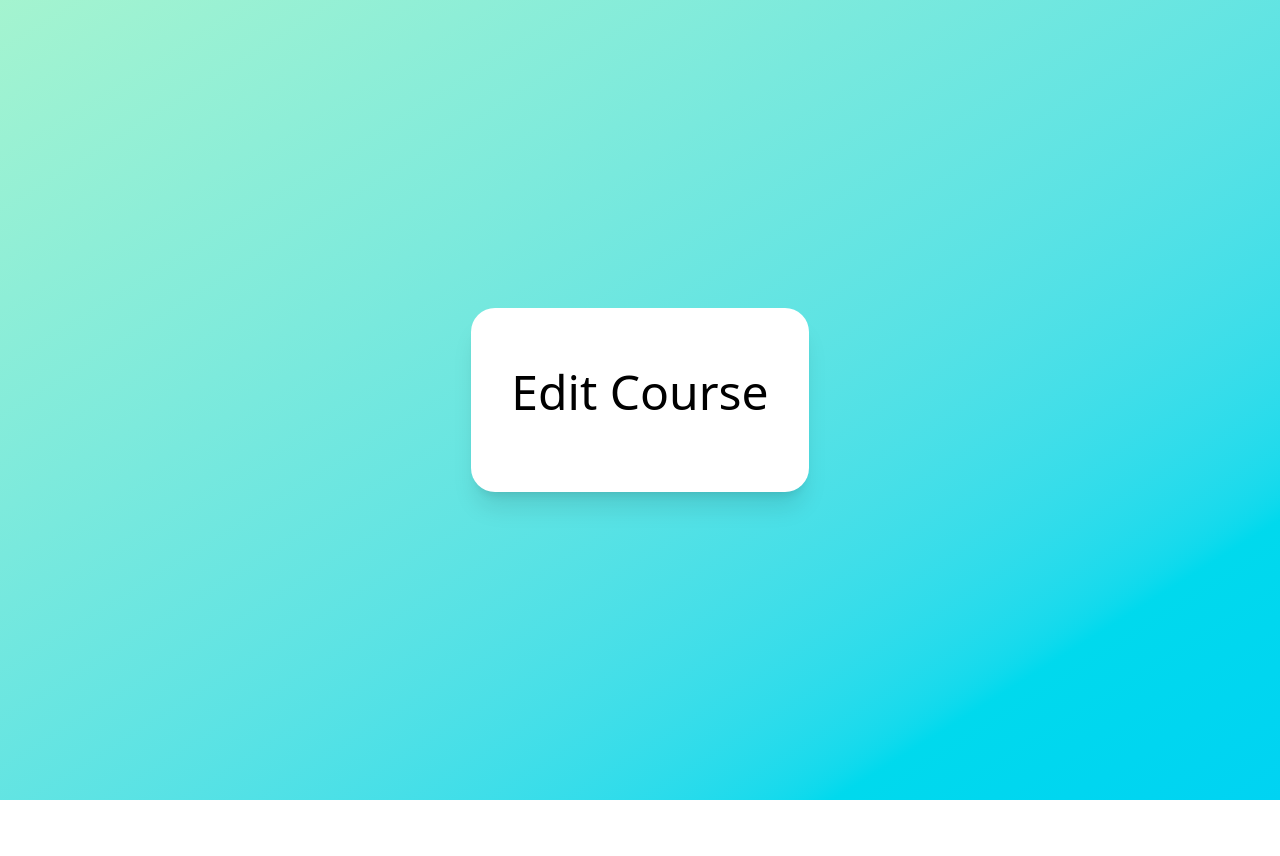
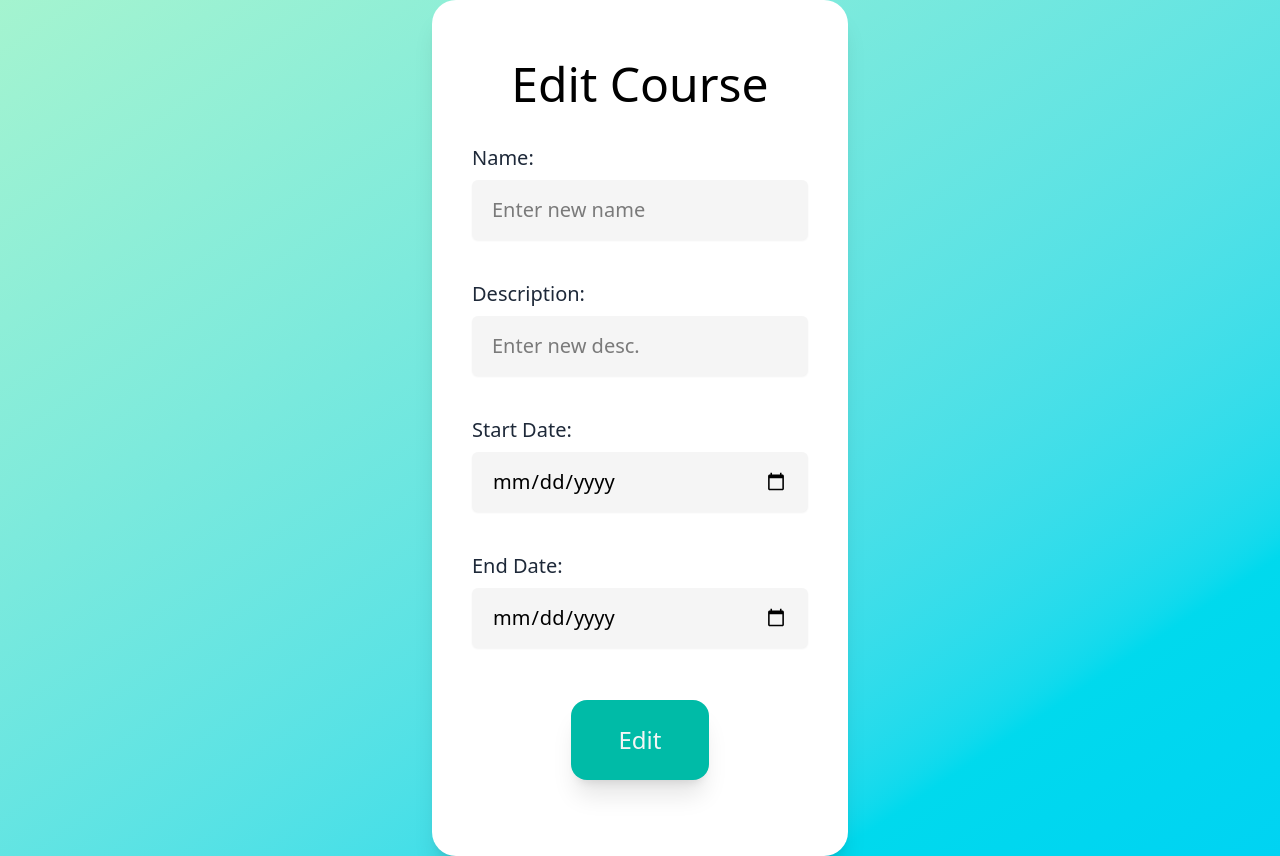
Before and after one commit to matheusbarney/Coursephere-Front-End, a React (Vite) app: page /course/1/edit in a window 1280 px wide. Before the commit the page ends 800 px from the top, so only its background shows below. Built offline with nearby package versions, Linux system fonts and the light colour scheme; sample sign-in values are in the browser's storage.

Commit message:
feat: Course Edit Form
"Course Edit" page now has the initial Zod authenticated setup for editing course data.
Further measures like a start-end date check and the ability to leave inputs blank will be necessary too.

```diff
--- a/src/app/atoms/Input.tsx
+++ b/src/app/atoms/Input.tsx
@@ -2,7 +2,7 @@ import React from "react";
 
 interface InputProps {
     name?: string;
-    type?: "text" | "password" | "checkbox";
+    type?: "text" | "password" | "checkbox" | "date";
     placeholder?: string;
     register;
 }
--- a/src/app/molecules/FormField.tsx
+++ b/src/app/molecules/FormField.tsx
@@ -8,7 +8,7 @@ interface FormFieldProps {
   name: string;
   label: string;
   placeholder?: string;
-  type?: "text" | "password" | "checkbox";
+  type?: "text" | "password" | "checkbox" | "date";
 }
 
 export function FormField({
--- a/src/app/pages/Course/CourseDetails/CourseDetails.tsx
+++ b/src/app/pages/Course/CourseDetails/CourseDetails.tsx
@@ -16,7 +16,7 @@ function CourseDetails() {
           const data = await courseService.getById(courseId);
           setCourse(data);
         } catch (error) {
-          console.error('Error loading', error);
+          console.error('Error loading course', error);
         }
       };
       loadCourses();
--- a/src/app/pages/Course/CourseEdit/CourseEdit.tsx
+++ b/src/app/pages/Course/CourseEdit/CourseEdit.tsx
@@ -1,10 +1,60 @@
+import { Form } from '../../../organisms/Form';
+import { FormField } from '../../../molecules/FormField';
+import Button from '../../../atoms/Button';
+import{ useParams, useNavigate } from 'react-router-dom';
+import {SubmitHandler, useForm } from 'react-hook-form';
+import { z } from 'zod';
+import { zodResolver } from '@hookform/resolvers/zod';
+import { courseService } from '../../../../services/courseService'
+
+const schema = z.object({
+  name: z.string(),
+  description: z.string(),
+  start_date: z.iso.date(),
+  end_date: z.iso.date()
+});
+
+type FormFields = z.infer<typeof schema>;
+
 function CourseEdit() {
+  const { courseId } = useParams();
+  const navigate = useNavigate();
+
+  const {
+    register, handleSubmit, setError, formState: { errors, isSubmitting }
+  } = useForm<FormFields>({
+    resolver: zodResolver(schema),
+  });
+
+  const onSubmit: SubmitHandler<FormFields> = async (data) => {
+    try {
+      const response = await courseService.editCourse(courseId, data)
+      console.log("Updated!");
+      navigate(`/course/${courseId}`);
+    } catch (error) {
+      setError("root", { message: 'Invalid field pending.',});
+    }
+  };
+
   return (
     <>
 
       <div className="flex min-h-screen flex-col items-center justify-center bg-gradient-to-br from-emerald-200 to-cyan-400 dark:bg-cyan-950">
         <div className="flex-col place-items-center rounded-3xl bg-white px-10 py-15 shadow-xl dark:bg-white/10">
           <h1 className="text-gray-600-bold flex justify-center pb-4 text-5xl">Edit Course</h1>
+
+          <Form handleSubmit={handleSubmit} onSubmit={onSubmit} errors={errors}>
+
+            <FormField register={register} errors={errors} name="name" label="Name:" placeholder="Enter new name" />
+            <FormField register={register} errors={errors} name="description" label="Description:" placeholder="Enter new desc." />
+            <FormField register={register} errors={errors} name="start_date" label="Start Date:" placeholder="Enter new start d" type="date" />
+            <FormField register={register} errors={errors} name="end_date" label="End Date:" placeholder="Enter new end d" type="date" />
+            <div className="flex justify-center pt-8 pb-4">
+              <Button type="submit" mainText="Edit" showText={true} isSubmitting={isSubmitting} />
+            </div>
+
+          </Form>
+
         </div>
       </div>
 
```
